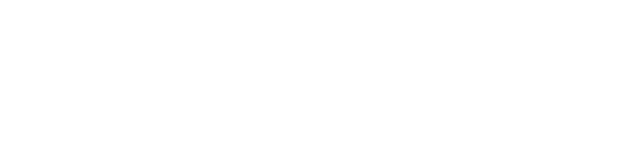
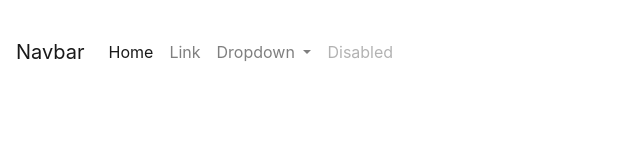
Before and after one commit to BracketNerd101/ms-clean, a plain HTML site: page index.html in a window 1280 px wide. Shown: the whole page, without its empty margins (0-640 px from the left). Drawn offline with nearby package versions, Linux system fonts and the light colour scheme.

Commit message:
nav starter

```diff
--- a/index.html
+++ b/index.html
@@ -11,6 +11,41 @@
   </head>
   <body>
 
+    <nav class="navbar navbar-expand-lg navbar-light bg-white">
+        <a class="navbar-brand mt-lg-4" href="#">Navbar</a>
+        <button class="navbar-toggler" type="button" data-toggle="collapse" data-target="#navbarTogglerDemo02"
+            aria-controls="navbarTogglerDemo02" aria-expanded="false" aria-label="Toggle navigation">
+            <span class="navbar-toggler-icon"></span>
+        </button>
+
+        <div class="collapse navbar-collapse justify-content-end" id="navbarTogglerDemo02">
+            <ul class="navbar-nav mr-auto mt-2 mt-lg-4">
+                <li class="nav-item active">
+                    <a class="nav-link" href="#">Home <span class="sr-only">(current)</span></a>
+                </li>
+                <li class="nav-item">
+                    <a class="nav-link" href="#">Link</a>
+                </li>
+                <li class="nav-item dropdown">
+                    <a class="nav-link dropdown-toggle" href="#" id="navbarDropdown" role="button" data-toggle="dropdown"
+                        aria-haspopup="true" aria-expanded="false">
+                        Dropdown
+                    </a>
+                    <div class="dropdown-menu" aria-labelledby="navbarDropdown">
+                        <a class="dropdown-item" href="#">Action</a>
+                        <a class="dropdown-item" href="#">Another action</a>
+                        <div class="dropdown-divider"></div>
+                        <a class="dropdown-item" href="#">Something else here</a>
+                    </div>
+                </li>
+                <li class="nav-item">
+                    <a class="nav-link disabled" href="#" tabindex="-1" aria-disabled="true">Disabled</a>
+                </li>
+            </ul>
+        </div>
+    </nav>
+
+
     <!-- Optional JavaScript -->
     <!-- jQuery first, then Popper.js, then Bootstrap JS -->
     <script src="https://code.jquery.com/jquery-3.3.1.slim.min.js" integrity="sha384-q8i/X+965DzO0rT7abK41JStQIAqVgRVzpbzo5smXKp4YfRvH+8abtTE1Pi6jizo" crossorigin="anonymous"></script>
```
